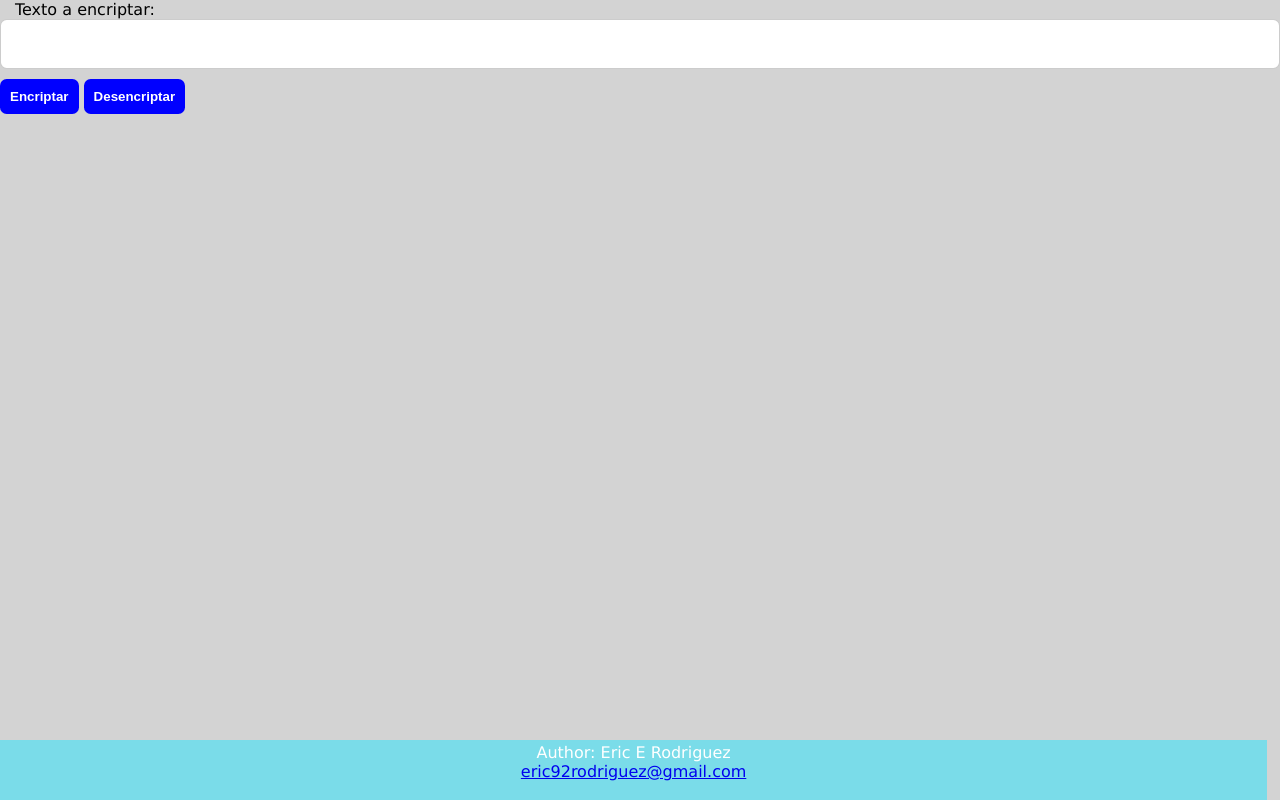
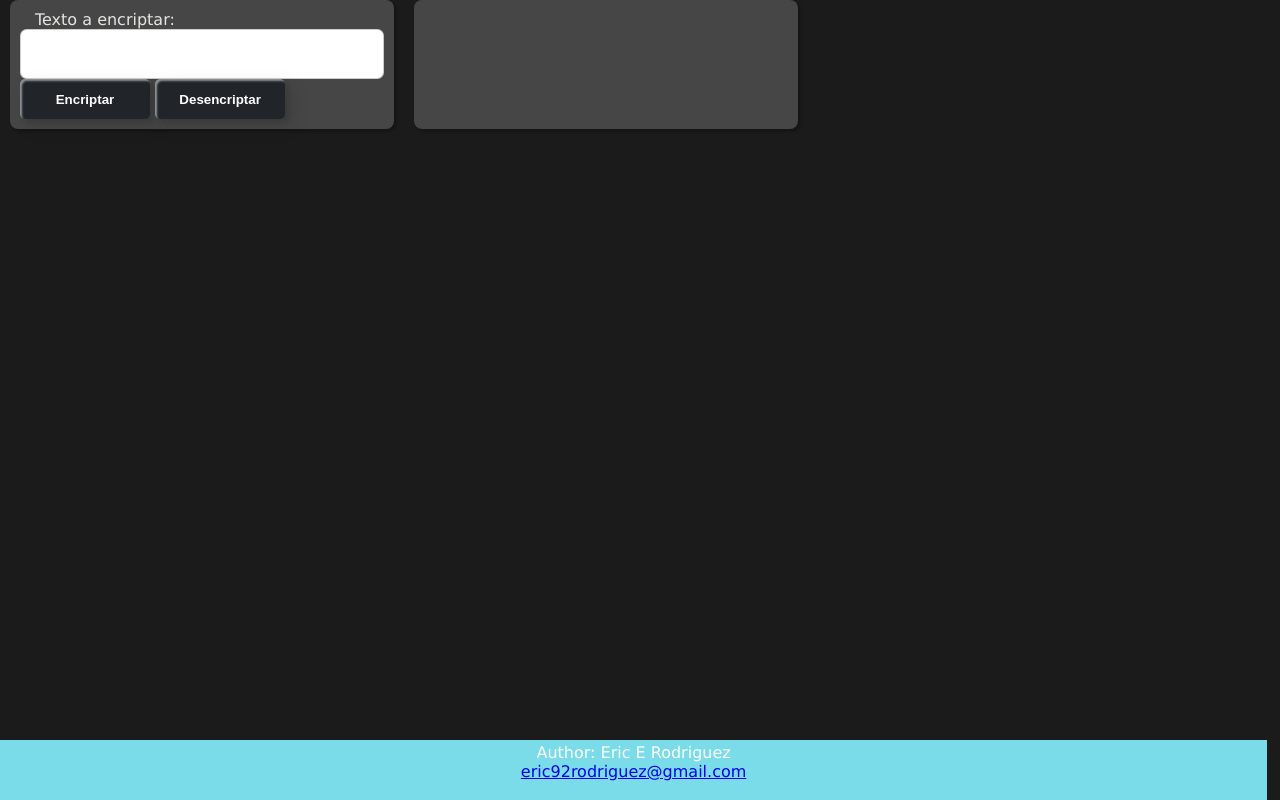
Before and after one commit to EricERodriguez/encriptado, a plain HTML site: page index.html in a window 1280 px wide. Drawn offline with Linux system fonts and the light colour scheme.

Commit message:
nuevos estilos

```diff
--- a/index.html
+++ b/index.html
@@ -7,17 +7,25 @@
     <title>Encriptado</title>
     <link rel="stylesheet" href="style.css">
 </head>
+<div class="container">
+    <div class="box">
         <label class="titulo" for="domTextElement">Texto a encriptar: </label>
         <input class="text-input"  type="text" id="domTextElement" class="box">
 
-<button type="button" class="btn" onclick="getValueInput(0)">
+        <button type="button" class="css-button-shadow-border-sliding--black" onclick="getValueInput(0)">
             Encriptar
         </button>
-<button type="button" class="btn" onclick="getValueInput(1)">
+        <button type="button" class="css-button-shadow-border-sliding--black" onclick="getValueInput(1)">
             Desencriptar
         </button>
+    </div>
 
+    <div class="box">
         <p id="valueInput"></p>
+    </div>
+</div>
+
+
 
 
 <footer>
--- a/style.css
+++ b/style.css
@@ -18,7 +18,7 @@ footer{
   }
 
   body {
-    background-color: lightgray;
+    background-color: #1b1b1b;
     font-family: Verdana, Geneva, Tahoma, sans-serif;
   }
 
@@ -35,17 +35,19 @@ footer{
     margin: auto;
 
   }
-
+  .container{
+  display: flex;
+  }
   .box {
     padding: 10px;
     margin: 0 10px 0 10px;
     box-shadow: 2px 2px 2px 1px rgba(0, 0, 0, 0.2);
-    background-color: white;
+    background-color: #474646;
     border-radius: 0.5em;
     width: 30vw;
     height: auto;
+    color: #e7e5e2;
   }
-
   .btn {
     border: 0;
     color: white;
@@ -64,3 +66,42 @@ footer{
     width: 100%;
     height: 50px;
   }
+
+
+  .css-button-shadow-border-sliding--black {
+    min-width: 130px;
+    height: 40px;
+    color: #fff;
+    padding: 5px 10px;
+    font-weight: bold;
+    cursor: pointer;
+    transition: all 0.3s ease;
+    position: relative;
+    display: inline-block;
+    outline: none;
+    border-radius: 5px;
+    border: none;
+    box-shadow:inset 2px 2px 2px 0px rgba(255,255,255,.5), 7px 7px 20px 0px rgba(0,0,0,.1), 4px 4px 5px 0px rgba(0,0,0,.1);
+    background: #212529;
+   z-index: 1;
+  }
+  .css-button-shadow-border-sliding--black:hover:after {
+    width: 100%;
+    left: 0;
+  }
+  .css-button-shadow-border-sliding--black:after {
+    border-radius: 5px;
+    position: absolute;
+    content: "";
+    width: 0;
+    height: 100%;
+    top: 0;
+    z-index: -1;
+    box-shadow:inset 2px 2px 2px 0px rgba(255,255,255,.5), 7px 7px 20px 0px rgba(0,0,0,.1), 4px 4px 5px 0px rgba(0,0,0,.1);
+    transition: all 0.3s ease;
+    background-color: #343a40;
+    right: 0;
+  }
+  .css-button-shadow-border-sliding--black:active {
+    top: 2px;
+  }
```
Lines whose indentation alone changed are shown as unchanged.
